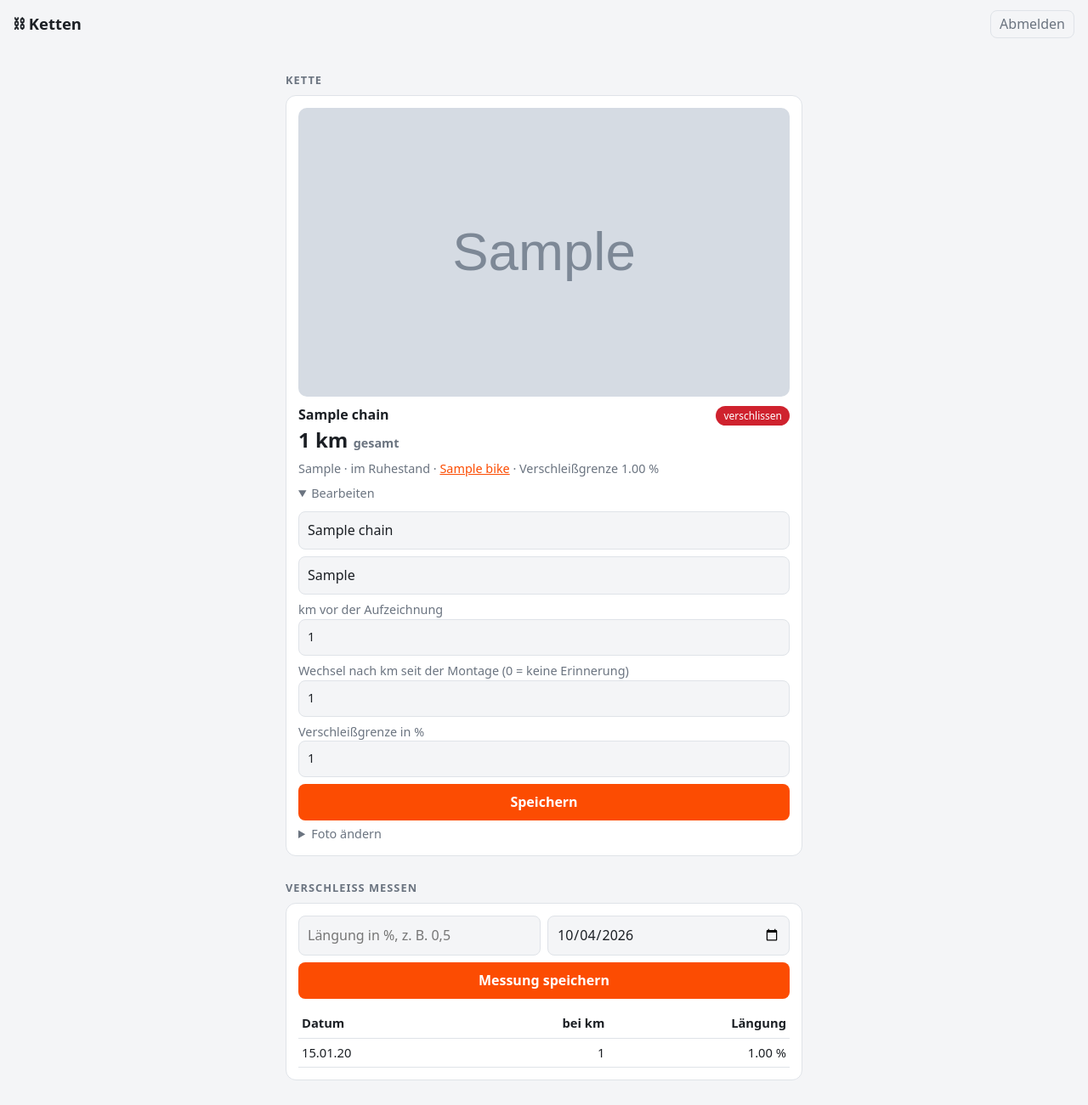
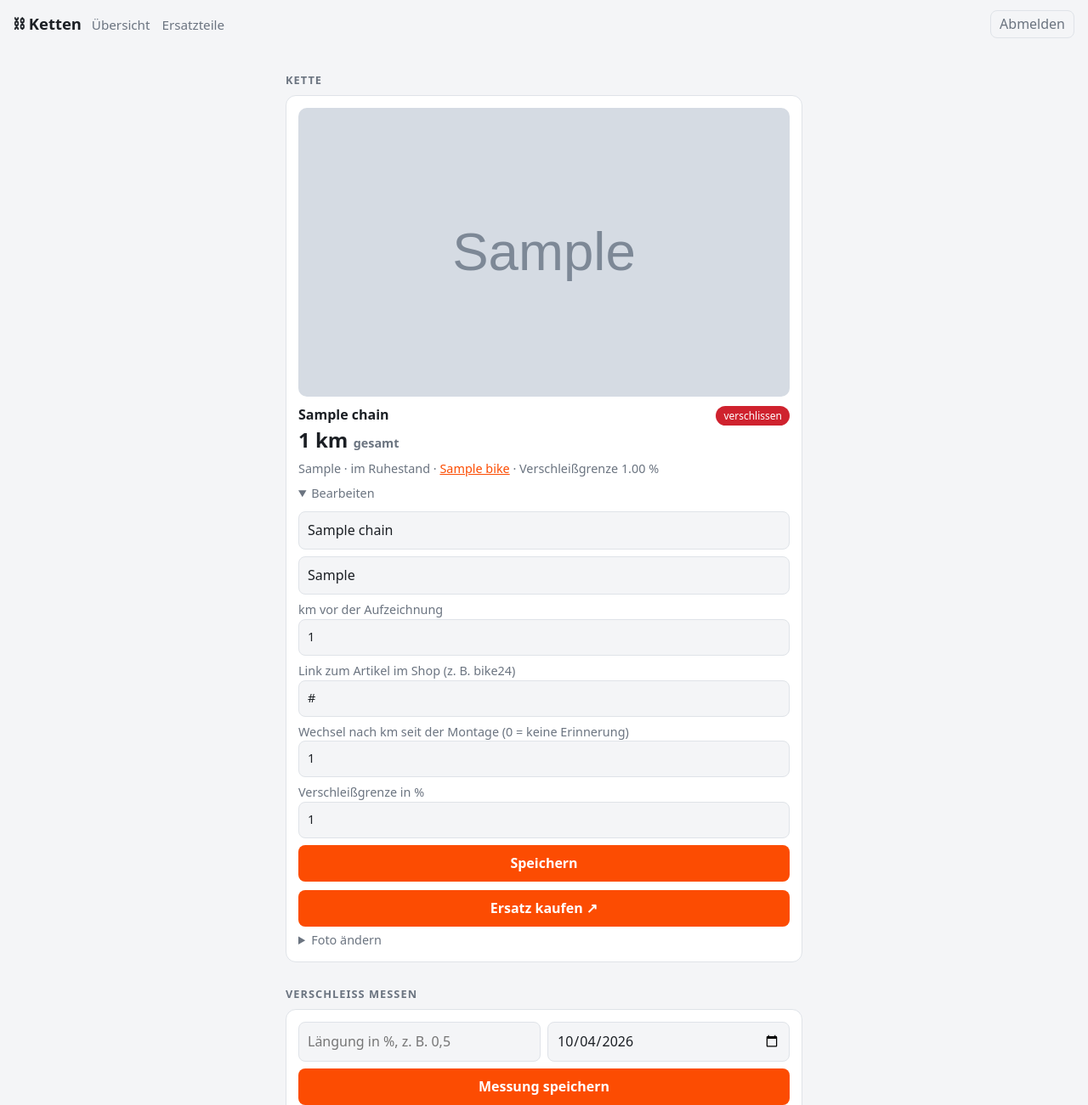
Before and after one commit to Drakner-chio/kettenapp, a Flask app: page /chain/1 in a window 1280 px wide, after a click on "Bearbeiten". Shown: the top 1301 px of the page at 85% size. Run offline with Flask 3, Linux system fonts and the light colour scheme; the visitor is signed in with stand-in values (Sample User, id 1); tables that the repository leaves empty hold one stand-in row (values such as "Sample post"); grey boxes marked "Sample" are stand-in pictures; parts of the project's set-up code (start-up, migrations or seed data) failed here and were passed over.

Commit message:
Add files via upload

```diff
--- a/app.py
+++ b/app.py
@@ -3,7 +3,7 @@ import os
 import secrets
 import time
 from datetime import date, datetime, timedelta
-from urllib.parse import urlencode
+from urllib.parse import quote_plus, urlencode
 
 import requests
 from flask import (Flask, abort, flash, redirect, render_template, request,
@@ -83,6 +83,11 @@ class Chain(db.Model):
     photo = db.Column(db.String(80))
     kind = db.Column(db.String(12), default="chain")  # Schluessel aus KINDS
     swap_km = db.Column(db.Float, default=1000)       # Kette: Wechsel nach so vielen km seit Montage
+    shop_url = db.Column(db.String(500))              # Link zum Artikel im Shop
+
+    def shop_search(self):
+        """Suchlink fuer Teile ohne hinterlegten Artikel."""
+        return "https://www.bike24.de/suche?searchTerm=" + quote_plus(self.model or self.name)
     mounts = db.relationship("Mount", backref="chain", order_by="(Mount.start_day, Mount.id)")
     checks = db.relationship("WearCheck", backref="chain", order_by="WearCheck.day")
 
@@ -178,7 +183,8 @@ with app.app_context():
                             ("bike", "dt_rings", "VARCHAR(80)"), ("bike", "dt_cassette", "VARCHAR(120)"),
                             ("bike", "dt_group", "VARCHAR(120)"), ("bike", "dt_note", "VARCHAR(300)"),
                             ("chain", "kind", "VARCHAR(12) DEFAULT 'chain'"),
-                            ("chain", "swap_km", "FLOAT DEFAULT 1000")):
+                            ("chain", "swap_km", "FLOAT DEFAULT 1000"),
+                            ("chain", "shop_url", "VARCHAR(500)")):
         if col not in [c["name"] for c in inspect(db.engine).get_columns(table)]:
             db.session.execute(text(f"ALTER TABLE {table} ADD COLUMN {col} {ddl}"))
             # sofort abschliessen: eine offene Aenderung sperrt die Tabelle und
@@ -193,6 +199,12 @@ def form_day(field="day"):
         return date.fromisoformat(request.form.get(field, ""))
     except ValueError:
         return date.today()
+
+
+def form_url(field="shop_url"):
+    """Nur echte Web-Adressen annehmen."""
+    url = request.form.get(field, "").strip()[:500]
+    return url if url.startswith(("https://", "http://")) else ""
 
 
 def form_float(field, default=0.0):
@@ -526,12 +538,30 @@ def chain_edit(chain_id):
         chain.name = name
     chain.model = request.form.get("model", "").strip()[:120]
     chain.initial_km = form_float("initial_km", chain.initial_km or 0)
+    chain.shop_url = form_url()
     if chain.k == "chain":
         chain.swap_km = form_float("swap_km", chain.swap_km or 0)
         chain.wear_limit = form_float("wear_limit", chain.wear_limit) or 0.75
     db.session.commit()
     flash("Gespeichert")
     return redirect(url_for("chain_detail", chain_id=chain.id))
+
+
+@app.get("/shop")
+def shop():
+    """Ersatzteile: alle aktiven Teile mit Shop-Link, faellige zuerst."""
+    order = {"verschlissen": 0, "wechseln": 1, "bald": 2}
+    parts = [c for c in Chain.query.order_by(Chain.name) if not c.retired]
+    parts.sort(key=lambda c: (order.get(c.status(), 3), list(KINDS).index(c.k), c.name.lower()))
+    return render_template("shop.html", parts=parts)
+
+
+@app.post("/chain/<int:chain_id>/shop")
+def chain_shop(chain_id):
+    chain = db.get_or_404(Chain, chain_id)
+    chain.shop_url = form_url()
+    db.session.commit()
+    return redirect(url_for("shop"))
 
 
 @app.post("/chain/<int:chain_id>/retire")
--- a/templates/base.html
+++ b/templates/base.html
@@ -20,7 +20,13 @@
   [hidden] { display:none !important; }
   body { margin:0; font:16px/1.45 system-ui,sans-serif; background:var(--bg); color:var(--fg); }
   header { display:flex; justify-content:space-between; align-items:center; padding:12px 16px; }
+  header { gap:12px; flex-wrap:wrap; }
   header a { color:var(--fg); text-decoration:none; font-weight:700; font-size:1.15rem; }
+  header nav { display:flex; gap:14px; margin-right:auto; }
+  header nav a { font-size:.95rem; font-weight:500; color:var(--mut); padding:4px 0; }
+  header nav a.on { color:var(--fg); border-bottom:2px solid var(--acc); }
+  a.btn { display:block; text-align:center; background:var(--acc); color:#fff; text-decoration:none; font-weight:600; padding:10px; border-radius:8px; }
+  a.btn.plain { background:none; color:var(--mut); border:1px solid var(--line); font-weight:400; }
   main { max-width:640px; margin:0 auto; padding:0 16px 48px; }
   h2 { font-size:.8rem; text-transform:uppercase; letter-spacing:.08em; color:var(--mut); margin:28px 0 8px; }
   .card { background:var(--card); border:1px solid var(--line); border-radius:12px; padding:14px; margin-bottom:10px; }
@@ -58,6 +64,10 @@
 <header>
   <a href="{{ url_for('index') }}">⛓ Ketten</a>
   {% if session.get('ok') %}
+  <nav>
+    <a href="{{ url_for('index') }}" {% if request.endpoint == 'index' %}class="on"{% endif %}>Übersicht</a>
+    <a href="{{ url_for('shop') }}" {% if request.endpoint == 'shop' %}class="on"{% endif %}>Ersatzteile</a>
+  </nav>
   <form method="post" action="{{ url_for('logout') }}"><button class="plain">Abmelden</button></form>
   {% endif %}
 </header>
--- a/templates/chain.html
+++ b/templates/chain.html
@@ -31,6 +31,8 @@
       <input name="model" value="{{ chain.model or '' }}" placeholder="Modell (optional)">
       <label class="mut">km vor der Aufzeichnung
         <input name="initial_km" inputmode="decimal" value="{{ '%g'|format(chain.initial_km or 0) }}"></label>
+      <label class="mut">Link zum Artikel im Shop (z. B. bike24)
+        <input name="shop_url" type="url" value="{{ chain.shop_url or '' }}" placeholder="https://www.bike24.de/p…"></label>
       {% if is_chain %}
       <label class="mut">Wechsel nach km seit der Montage (0 = keine Erinnerung)
         <input name="swap_km" inputmode="decimal" value="{{ '%g'|format(chain.swap_km or 0) }}"></label>
@@ -40,6 +42,7 @@
       <button>Speichern</button>
     </form>
   </details>
+  {% if chain.shop_url %}<a class="btn" style="margin-top:10px" href="{{ chain.shop_url }}" target="_blank" rel="noopener">Ersatz kaufen ↗</a>{% endif %}
   {{ photo_form('chain', chain) }}
 </div>
 
```
Also changed, not shown: templates/shop.html (added, +31 -0 lines).
